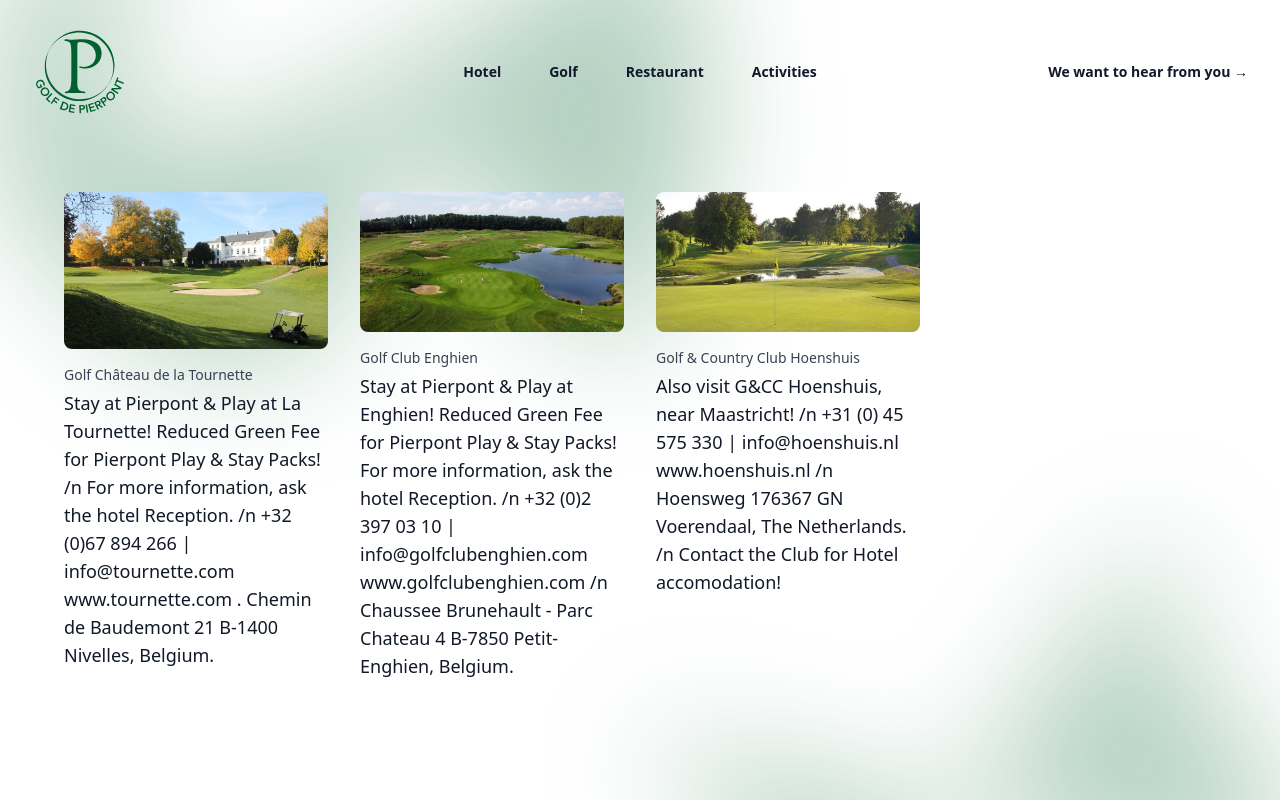
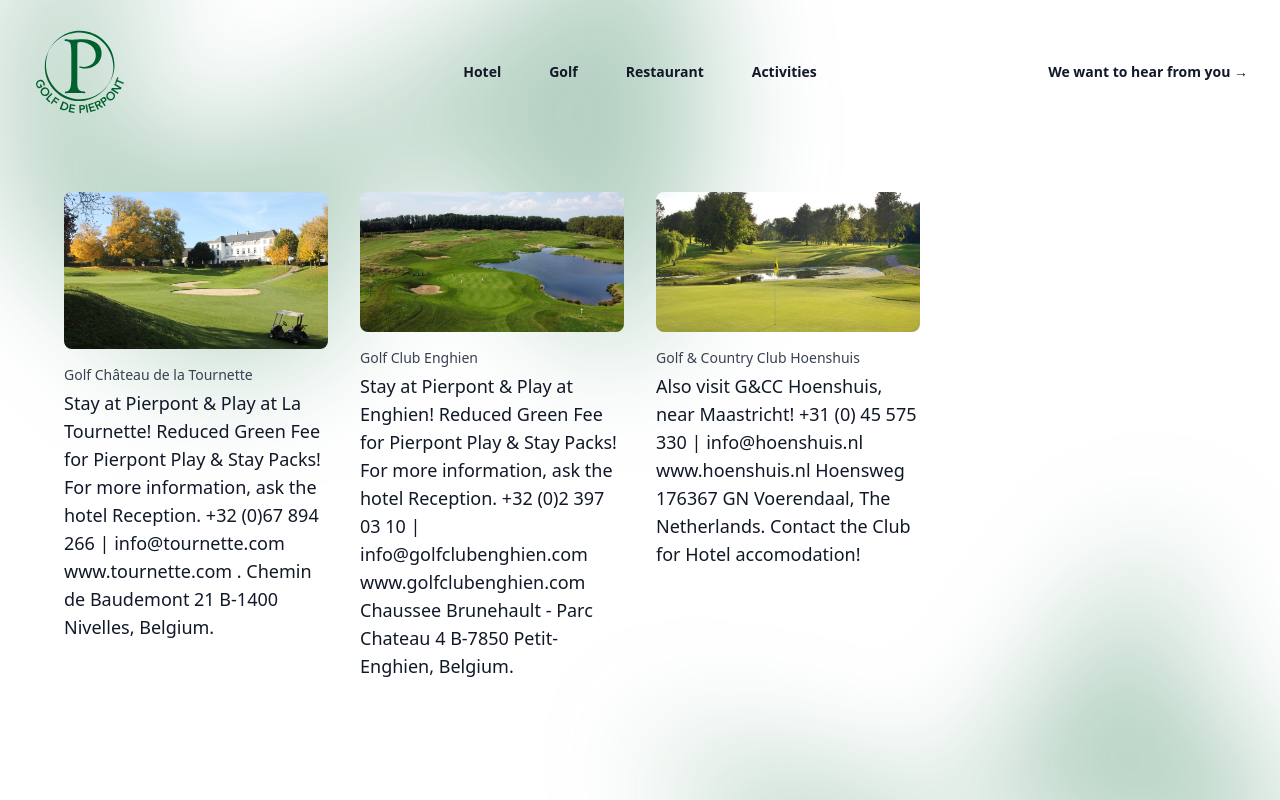
Before and after one commit to JamieNisbet/hotel-info, a React (Create React App) app: page /activities in a window 1280 px wide. Shown: the top 800 px of the page. Built offline with nearby package versions, Linux system fonts and the light colour scheme.

Commit message:
data update

```diff
--- a/src/pages/Activities.jsx
+++ b/src/pages/Activities.jsx
@@ -7,7 +7,7 @@
       id: 1,
       name: 'Golf Château de la Tournette',
       href: '#',
-      infos: 'Stay at Pierpont & Play at La Tournette! Reduced Green Fee for Pierpont Play & Stay Packs! /n For more information, ask the hotel Reception. /n +32 (0)67 894 266 | info@tournette.com www.tournette.com . Chemin de Baudemont 21 B-1400 Nivelles, Belgium.',
+      infos: 'Stay at Pierpont & Play at La Tournette! Reduced Green Fee for Pierpont Play & Stay Packs! For more information, ask the hotel Reception. +32 (0)67 894 266 | info@tournette.com www.tournette.com . Chemin de Baudemont 21 B-1400 Nivelles, Belgium.',
       imageSrc: '/img/Stay-at-Pierpont-and-Play-at-La-Tournette.png',
       imageAlt: 'Stay-at-Pierpont-and-Play-at-La-Tournette.',
     },
@@ -15,7 +15,7 @@
       id: 2,
       name: 'Golf Club Enghien',
       href: '#',
-      infos: 'Stay at Pierpont & Play at Enghien! Reduced Green Fee for Pierpont Play & Stay Packs! For more information, ask the hotel Reception. /n +32 (0)2 397 03 10 | info@golfclubenghien.com www.golfclubenghien.com /n Chaussee Brunehault - Parc Chateau 4 B-7850 Petit-Enghien, Belgium.',
+      infos: 'Stay at Pierpont & Play at Enghien! Reduced Green Fee for Pierpont Play & Stay Packs! For more information, ask the hotel Reception. +32 (0)2 397 03 10 | info@golfclubenghien.com www.golfclubenghien.com Chaussee Brunehault - Parc Chateau 4 B-7850 Petit-Enghien, Belgium.',
       imageSrc: '/img/Golf-Club-Enghien.png',
       imageAlt: 'Golf-Club-Enghien.',
     },
@@ -23,7 +23,7 @@
       id: 3,
       name: 'Golf & Country Club Hoenshuis',
       href: '#',
-      infos: 'Also visit G&CC Hoenshuis, near Maastricht! /n +31 (0) 45 575 330 | info@hoenshuis.nl www.hoenshuis.nl /n Hoensweg 176367 GN Voerendaal, The Netherlands. /n Contact the Club for Hotel accomodation!',
+      infos: 'Also visit G&CC Hoenshuis, near Maastricht! +31 (0) 45 575 330 | info@hoenshuis.nl www.hoenshuis.nl Hoensweg 176367 GN Voerendaal, The Netherlands. Contact the Club for Hotel accomodation!',
       imageSrc:'/img/Golf-and-Country-Club-Hoenshuis.png',
       imageAlt: 'Golf-and-Country-Club-Hoenshuis.',
     },
```
